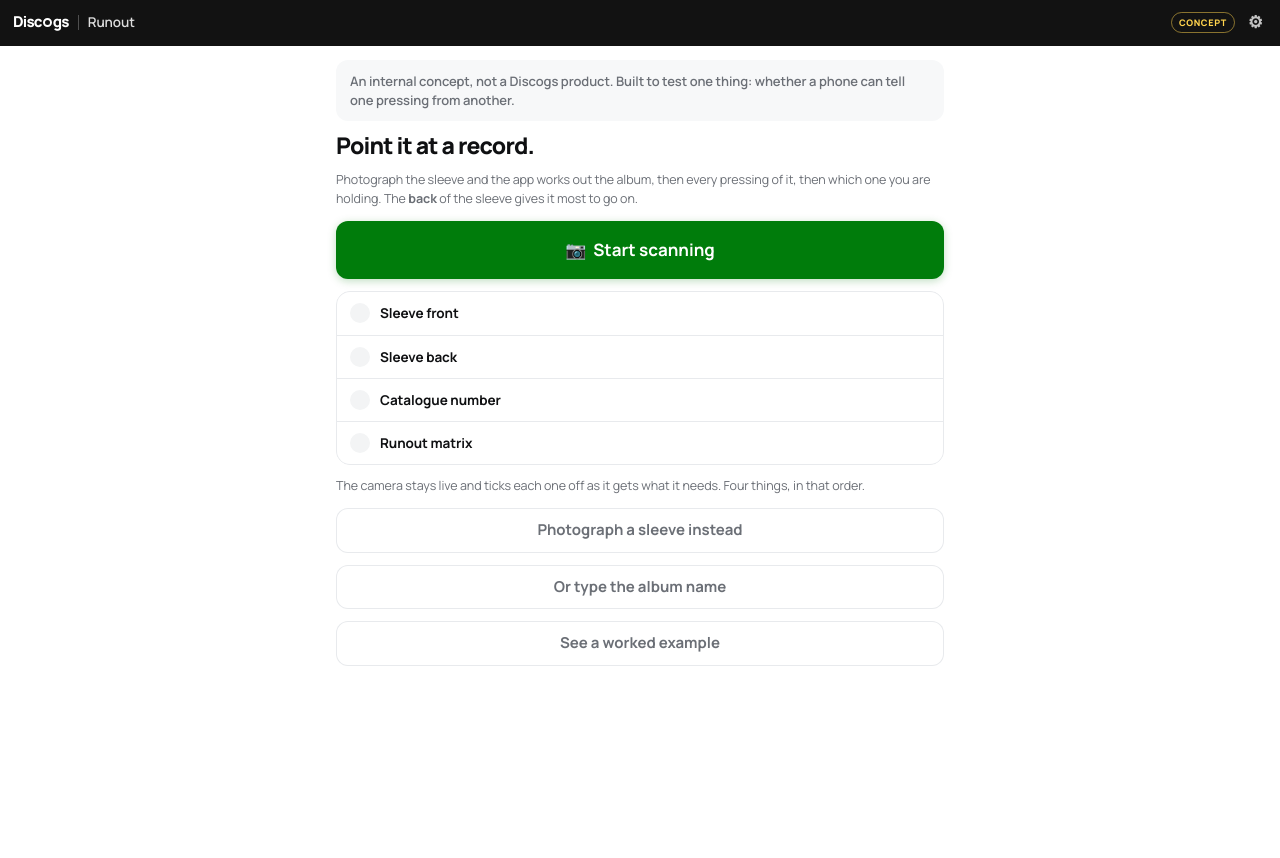
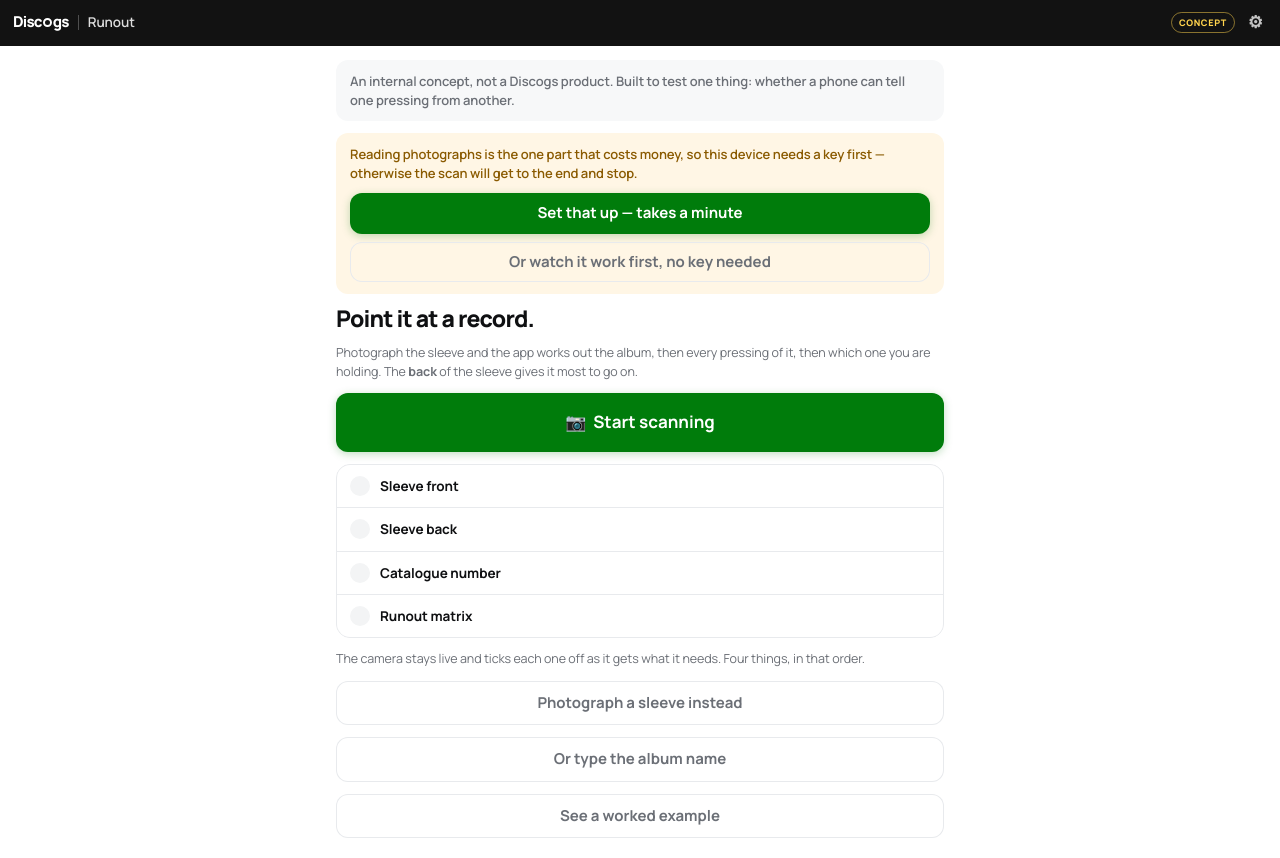
Before and after one commit to mrrussryan/runout, a plain HTML site: page index.html in a window 1280 px wide. Before the commit the page ends 800 px from the top, so only its background shows below. Drawn offline with Linux system fonts and the light colour scheme.

Commit message:
Tell a first-time visitor a key is needed before they start a scan they cannot finish

```diff
--- a/index.html
+++ b/index.html
@@ -204,6 +204,9 @@
 function endpoint() {
   const url = (LS.getItem('proxyUrl') || '').trim();
   return url ? { url, code: (LS.getItem('proxyCode') || '').trim() } : null;
+}
+function hasCreds() {
+  return !!endpoint() || !!(LS.getItem('anthKey') || '').trim();
 }
 async function ask(content) {
   const ep = endpoint();
@@ -955,6 +958,16 @@
   /* ---- search ---- */
   if (S.screen === 'search') {
     add(`<div class="banner info" style="font-weight:600">An internal concept, not a Discogs product. Built to test one thing: whether a phone can tell one pressing from another.</div>`);
+    if (!hasCreds()) {
+      const w = el(`<div class="banner warn">Reading photographs is the one part that costs money, so this device needs a key first &mdash; otherwise the scan will get to the end and stop.
+        <div class="stack" style="margin-top:10px;gap:8px">
+          <button class="primary" id="setupNow" style="padding:12px">Set that up &mdash; takes a minute</button>
+          <button class="ghost" id="exNow" style="padding:12px">Or watch it work first, no key needed</button>
+        </div></div>`);
+      add(w);
+      $('#setupNow').onclick = () => go('settings');
+      $('#exNow').onclick = loadExample;
+    }
     add(`<h1>Point it at a record.</h1>`);
     add(`<p class="note">Photograph the sleeve and the app works out the album, then every pressing of it, then which one you are holding. The <b>back</b> of the sleeve gives it most to go on.</p>`);
     const live = el(`<button class="primary" style="padding:20px 16px;font-size:17px">&#128247;&nbsp; Start scanning</button>`);
--- a/sw.js
+++ b/sw.js
@@ -4,7 +4,7 @@
 // a cache-first document would pin whoever already opened the link to an old
 // version forever. Everything else is cache-first for speed. API traffic is
 // never touched.
-const SHELL = 'runout-shell-v3';
+const SHELL = 'runout-shell-v4';
 const FILES = ['./', './index.html', './manifest.webmanifest', './icon.svg', './icon-192.png'];
 
 self.addEventListener('install', e => {
```
